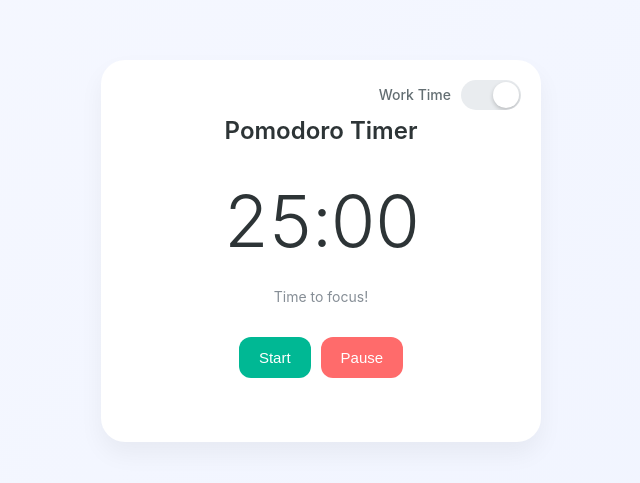
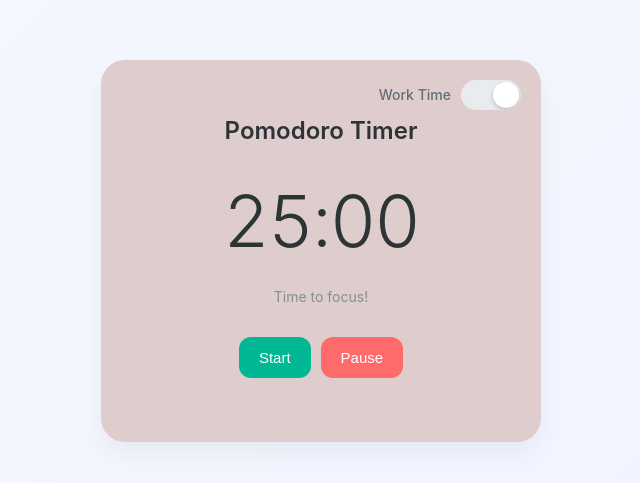
Before and after one commit to Jagarcia2401/Pomodoro, a plain HTML site: page index.html in a window 1280 px wide. Shown: the part 149-632 px from the top of the page, without its empty margins (319-959 px from the left). Drawn offline with Linux system fonts and the light colour scheme.

Commit message:
changed background to be light red

```diff
--- a/styles.css
+++ b/styles.css
@@ -9,7 +9,7 @@ body {
 }
 
 .container {
-    background-color: white;
+    background-color: rgb(223, 205, 205);
     padding: 40px;
     border-radius: 24px;
     box-shadow: 0 12px 24px rgba(0, 0, 0, 0.05);
```
